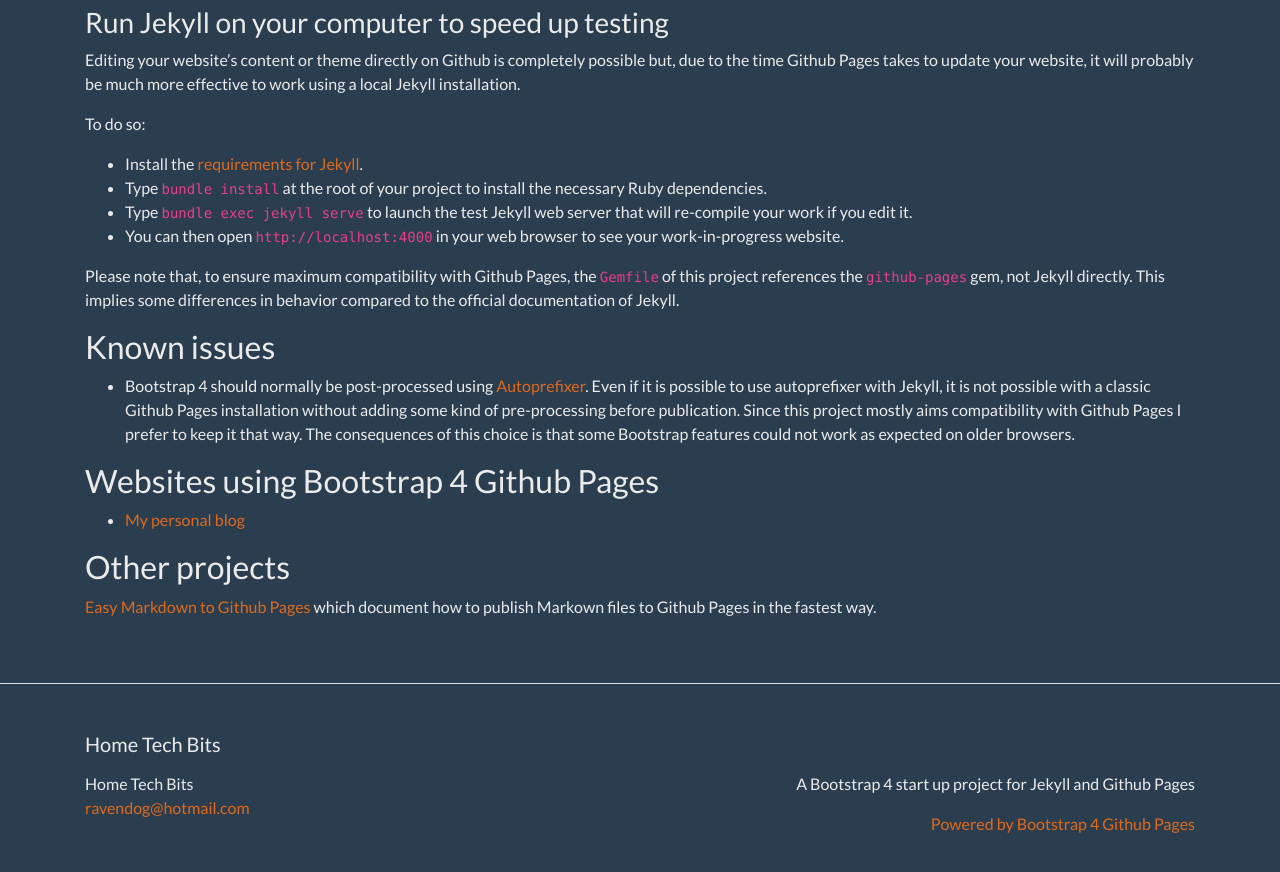
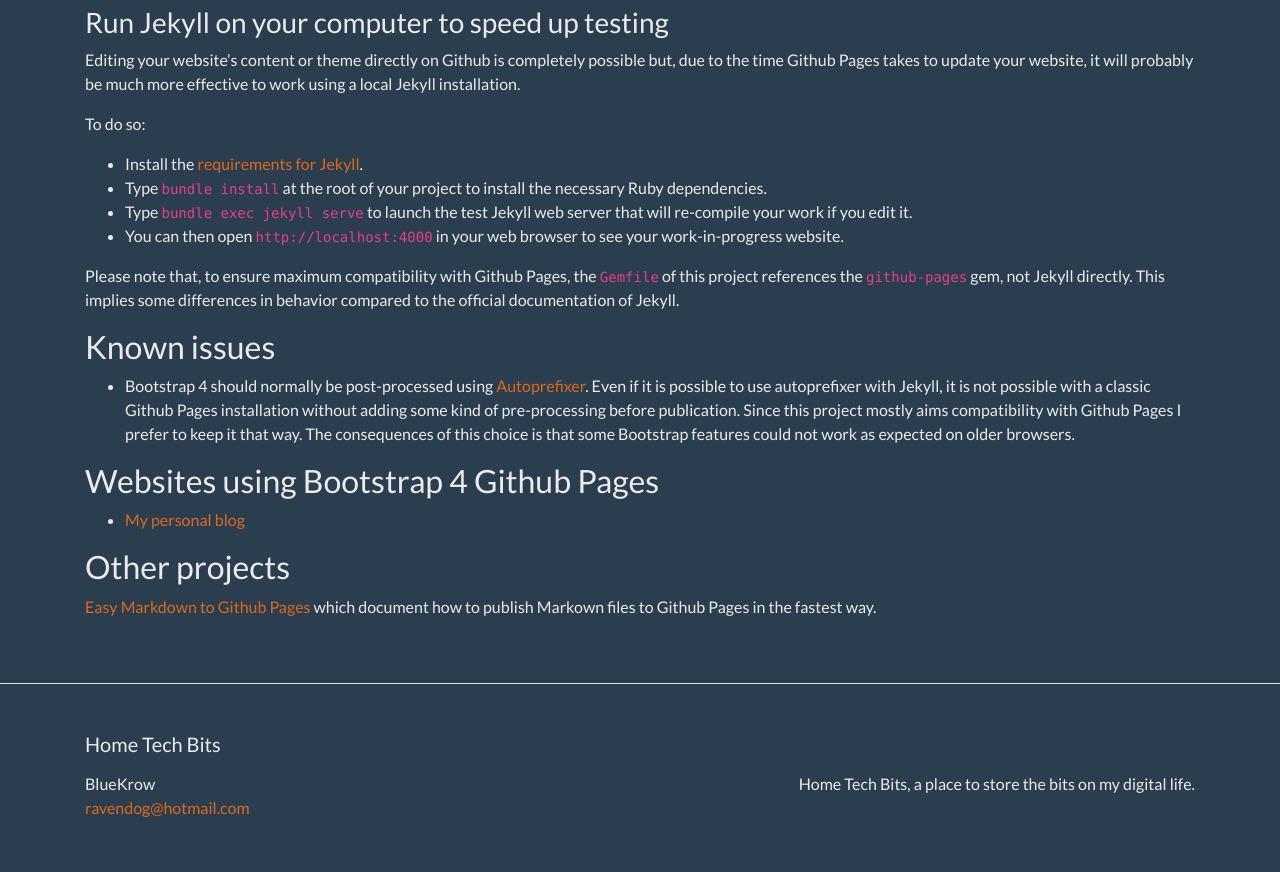
Before and after one commit to bluekrow/bluekrow.github, a Jekyll site: the page built from index.md, in a window 1280 px wide and 900 px high, scrolled down 1570 px. Shown: the top 872 px of the window. Built offline with Jekyll 4.4.1, drawn with Linux system fonts in a browser that asks for light colours; some of the changed text lies outside the part shown.

Commit message:
Add site details, configure header submenus

```diff
--- a/_config.yml
+++ b/_config.yml
@@ -15,12 +15,13 @@
 # in the templates via {{ site.myvariable }}.
 title: Home Tech Bits
 email: "ravendog@hotmail.com"
+author: BlueKrow
 description: >- # this means to ignore newlines until "baseurl:"
-  A Bootstrap 4 start up project for Jekyll and Github Pages
+  Home Tech Bits, a place to store the bits on my digital life.
 #baseurl: "" # the subpath of your site, e.g. /blog
-#url: "" # the base hostname & protocol for your site, e.g. http://example.com
-#twitter_username: jekyllrb
-#github_username:  jekyll
+url: "https://bluekrow.github.io" # the base hostname & protocol for your site, e.g. http://example.com
+twitter_username: ndioses
+github_username:  bluekrow
 
 repository: "bluekrow/bluekrow.github.io"
 
--- a/_includes/footer.html
+++ b/_includes/footer.html
@@ -24,14 +24,11 @@
           {%- endif -%}
         </ul>
       </div>
-
-
       <div class="col-sm text-right">
         <p>{{- site.description | escape -}}</p>
-
-        <p>
+        <!--<p>
           <a href="https://nicolas-van.github.io/bootstrap-4-github-pages/">Powered by Bootstrap 4 Github Pages</a>
-        </p>
+        </p> -->
       </div>
 
     </div>
--- a/_includes/header.html
+++ b/_includes/header.html
@@ -1,4 +1,4 @@
-<nav class="navbar navbar-expand-lg navbar-light bg-light">
+<nav class="navbar navbar-expand-lg navbar-dark bg-dark">
   <div class="container">
     <a class="navbar-brand" rel="author" href="{{ "/" | relative_url }}">{{ site.title | escape }}</a>
 
@@ -21,6 +21,17 @@
           <a class="nav-link" href="{{ site.github.repository_url }}">Github Repo</a>
         </li>
       </ul>
+      <ul class="navbar-nav ml-auto">
+        <li class="nav-item dropdown"/>
+        <a class="nav-link dropdown-toggle" data-toggle="dropdown" href="#" role="button" aria-haspopup="true" aria-expanded="false">Dropdown</a>
+        <div class="dropdown-menu" x-placement="bottom-start" style="position: absolute; will-change: transform; top: 0px; left: 0px; transform: translate3d(0px, 40px, 0px);">
+          <a class="dropdown-item" href="#">Action</a>
+          <a class="dropdown-item" href="#">Another action</a>
+          <a class="dropdown-item" href="#">Something else here</a>
+          <div class="dropdown-divider"></div>
+          <a class="dropdown-item" href="#">Separated link</a>
+        </div>
+      </ul>
     </div>
   </div>
 </nav>
```
Also changed, not shown: _data/navigation.yml (added, +18 -0 lines), index.md (+1 -1 lines).
